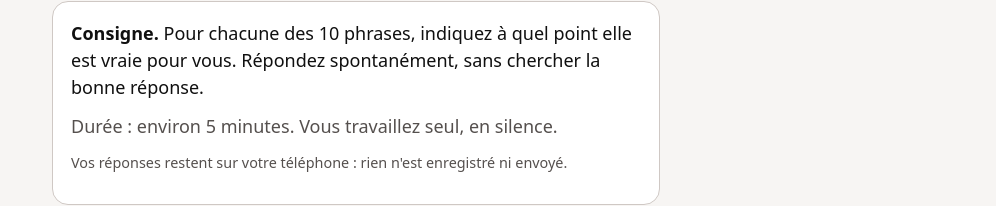
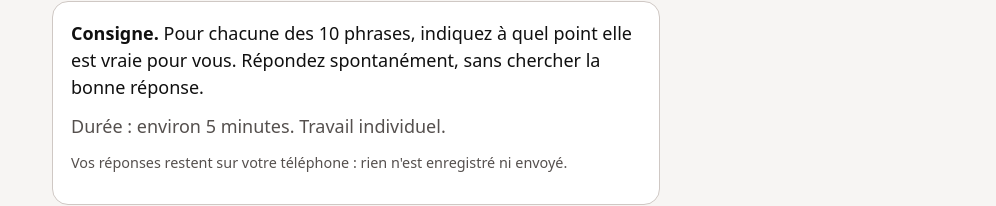
Before and after one commit to Atbafares-cmyk/Mon-estime-de-soi---Test-de-Rosenberg, a plain HTML site: page index.html in a window 1280 px wide. Shown: the part 91-297 px from the top of the page, without its empty margins (284-1280 px from the left). Drawn offline with Linux system fonts and the light colour scheme.

Commit message:
Add files via upload

```diff
--- a/index.html
+++ b/index.html
@@ -163,7 +163,7 @@ footer p { margin: 0 0 6px; }
     <h1>Mon estime de soi · Test de Rosenberg</h1>
     <div class="card">
       <p><strong>Consigne.</strong> Pour chacune des 10 phrases, indiquez à quel point elle est vraie pour vous. Répondez spontanément, sans chercher la bonne réponse.</p>
-      <p class="muted">Durée : environ 5 minutes. Vous travaillez seul, en silence.</p>
+      <p class="muted">Durée : environ 5 minutes. Travail individuel.</p>
       <p class="muted small">Vos réponses restent sur votre téléphone : rien n'est enregistré ni envoyé.</p>
     </div>
     <button class="btn" id="start" type="button">Commencer</button>
```
